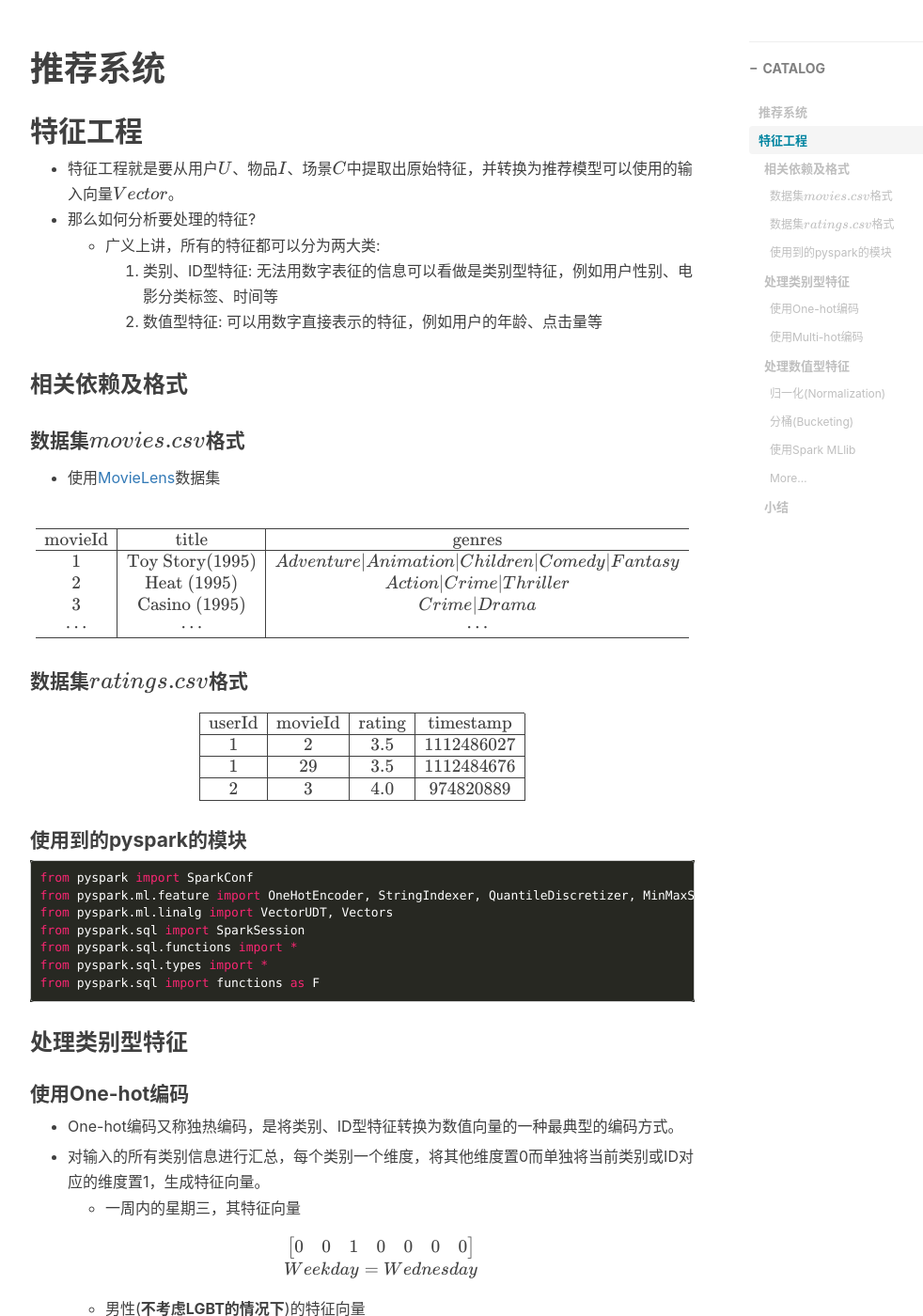
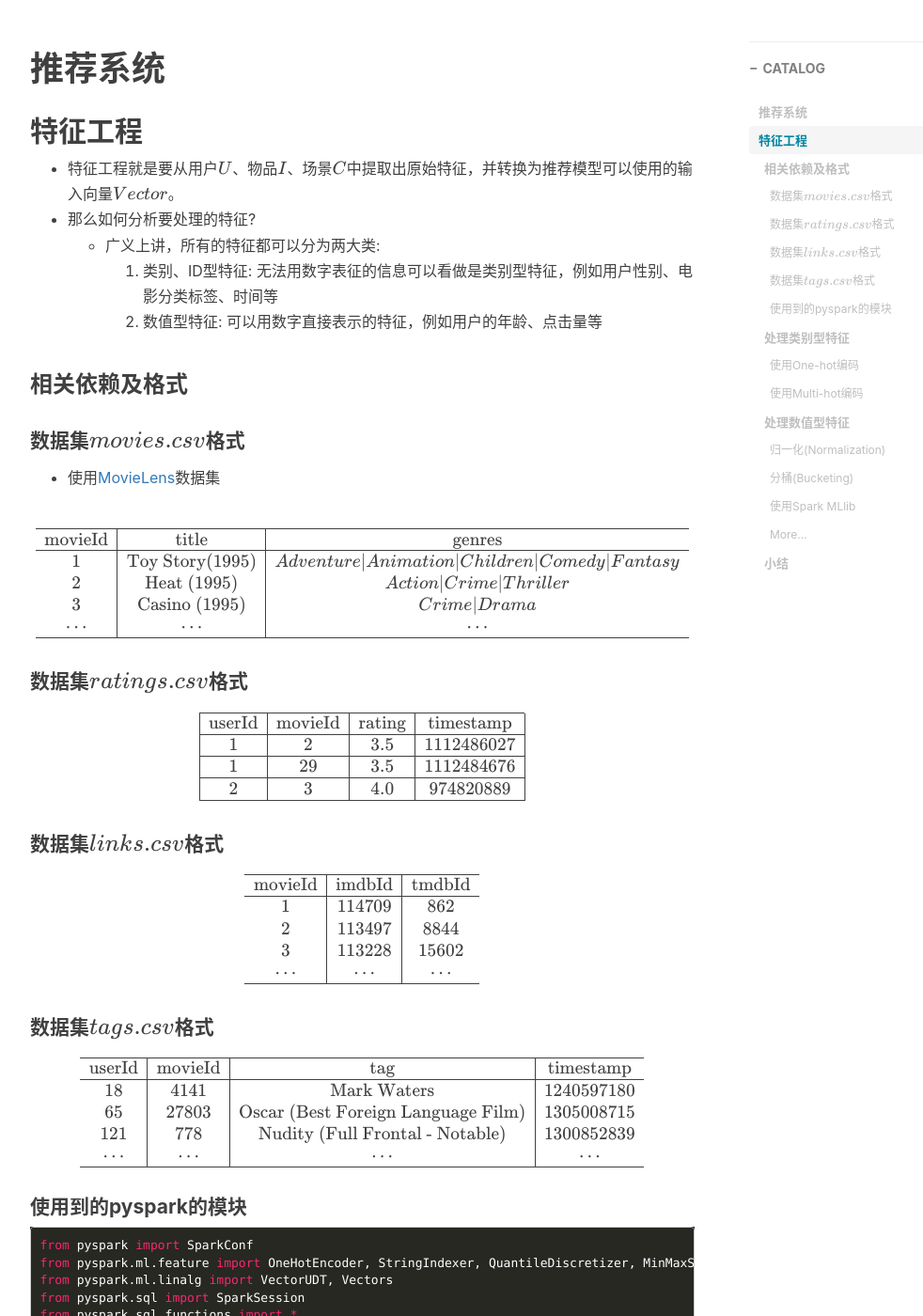
Before and after one commit to Penistrong/penistrong.github.io, a Jekyll site: the page built from _posts/2021-03-07-[推荐系统] 特征工程篇.md, in a window 1280 px wide and 1400 px high, scrolled down 519 px. Shown: the whole window at 94% size, without its empty margins (233-1215 px from the left). Built offline with Jekyll 4.4.1, drawn with Linux system fonts in a browser that asks for light colours; nearby versions of some CDN libraries; comment, search, counter and statistics services are not loaded.

```diff
--- a/_posts/2021-03-07-[推荐系统] 特征工程篇.md
+++ b/_posts/2021-03-07-[推荐系统] 特征工程篇.md
@@ -42,6 +42,26 @@
     1 & 2  & 3.5 & 1112486027 \\ \hline
     1 & 29 & 3.5 & 1112484676 \\ \hline
     2 & 3  & 4.0 & 974820889  \\ \hline
+\end{array} $$
+
+#### 数据集$links.csv$格式
+
+$$ \begin{array}{c|c|c} \hline
+    \text{movieId} & \text{imdbId} & \text{tmdbId} \\ \hline
+    1 & 114709 & 862 \\
+    2 & 113497 & 8844 \\
+    3 & 113228 & 15602 \\
+    \cdots & \cdots &\cdots \\ \hline
+\end{array} $$
+
+#### 数据集$tags.csv$格式
+
+$$ \begin{array}{c|c|c|c} \hline
+    \text{userId} & \text{movieId} & \text{tag} & \text{timestamp} \\ \hline
+    18 & 4141 & \text{Mark Waters} & 1240597180 \\
+    65 & 27803 & \text{Oscar (Best Foreign Language Film)} & 1305008715 \\
+    121 & 778 & \text{Nudity (Full Frontal - Notable)} & 1300852839 \\
+    \cdots & \cdots &\cdots & \cdots \\ \hline
 \end{array} $$
 
 #### 使用到的pyspark的模块
```
Also changed, not shown: _posts/2021-03-08-[jekyll博客搭建]GithubPages与云服务器.md (+12 -7 lines), _posts/2021-04-15-[推荐系统]线上服务.md (added, +149 -0 lines), _posts/2021-05-20-[推荐系统]深度学习推荐模型.md (added, +61 -0 lines).
